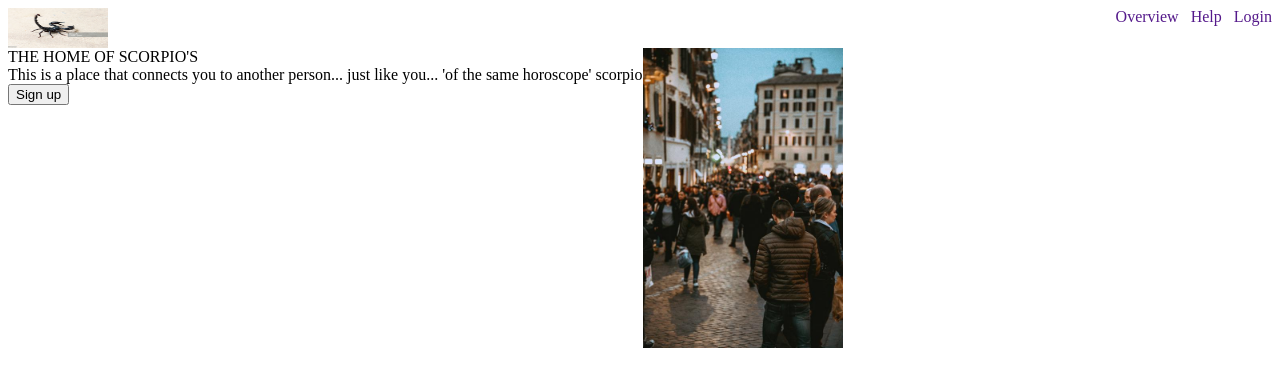
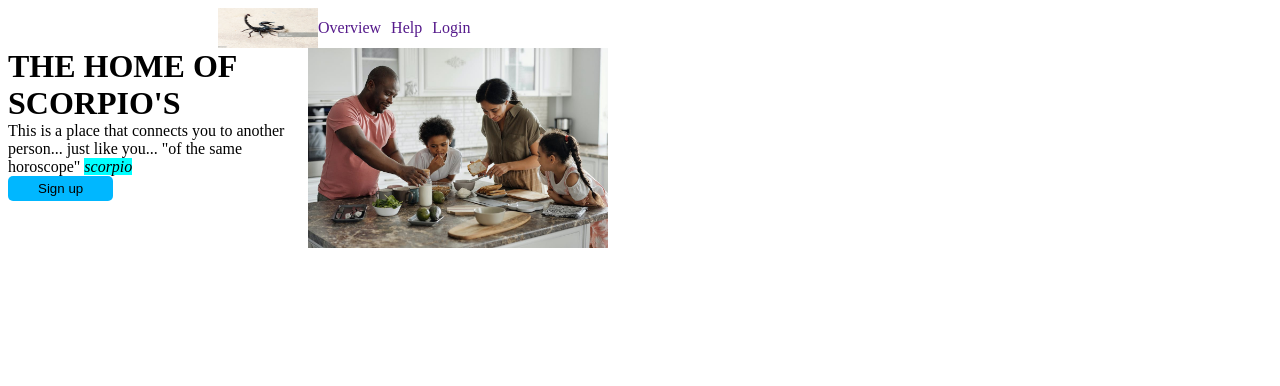
Before and after one commit to SoccerDevC/landing-page, a plain HTML site: page index.html in a window 1280 px wide. Drawn offline with Linux system fonts and the light colour scheme.

Commit message:
changes to the button and a few more bits on positioning

```diff
--- a/index.html
+++ b/index.html
@@ -7,8 +7,9 @@
         <link rel="stylesheet" href="styles.css"/>
     </head>
     <body>
+        <div class="entire-document">
             <div class="header">
-            <div class="header-top">
+                <div class="header-top common">
                     <img class="logo" src="scorpio.jpg" alt="an image of a scorpion"/>
                     <div class="header-links">
                         <div><a href="">Overview</a></div>
@@ -18,11 +19,11 @@
                 </div>
                 <div class="header-bottom">
                     <div class="title">
-                    <div>THE HOME OF SCORPIO'S</div>
-                    <div>This is a place that connects you to another person... just like you... 'of the same horoscope' <span>scorpio</span></div>
-                    <button type="button">Sign up</button>
+                        <div class="home">THE HOME OF SCORPIO'S</div>
+                        <div>This is a place that connects you to another person... just like you... "of the same horoscope" <span class="span-scorpio">scorpio</span></div>
+                        <button class="sign-up" type="button">Sign up</button>
                     </div>
-                <img class="people" src="pep.jpeg" alt="a picture showing people in a city"/>
+                    <img class="people" src="fam.jpeg" alt="a picture showing people in a city"/>
                 </div>
             </div>
             <div class="section-one">
@@ -37,6 +38,6 @@
             <div class="footer">
 
             </div>
-
+        </div>
     </body>
 </html>
--- a/styles.css
+++ b/styles.css
@@ -1,32 +1,67 @@
-body{
+.entire-document{
     display: flex;
     flex-direction: column;
+    margin: 0px;
+    padding: auto;
+    width:600px;
+
 }
 
 .header{
     display: flex;
     flex-direction: column;
+    flex: 1;
 }
 .header-top{
     display: flex;
-    justify-content: space-between;
+    justify-content: center;
+    align-items: center;
 }
 .logo{
     width:100px;
     height:40px;
+    flex-shrink: 0;
+
 }
 .header-bottom{
     display: flex;
+
+
+    align-items: center;
+    justify-content: center;
 }
-.people{
-    width:200px;
-    height:300px;
+
+.people,
+.title,
+.size{
+    width:300px;
+    height:200px;
 }
 .header-links{
+    width:80px;
    display: flex;
    justify-content: space-between;
-   gap:12px;
+   gap:10px;
+   padding: 0px;
+   margin: 0px;
+   flex-shrink:0;
+
 }
 a{
     text-decoration: none;
 }
+.home{
+    font-weight: 700;
+    font-size: 32px;
+}
+.span-scorpio{
+    background-color: aqua;
+    font-style: italic;
+}
+button{
+    background-color: rgb(0, 183, 255);
+    font-weight: 400;
+    border-radius: 5px;
+    border: none;
+    padding: 5px 30px;
+}
```
Also changed, not shown: fam.jpeg (added). Lines whose indentation alone changed are shown as unchanged.
